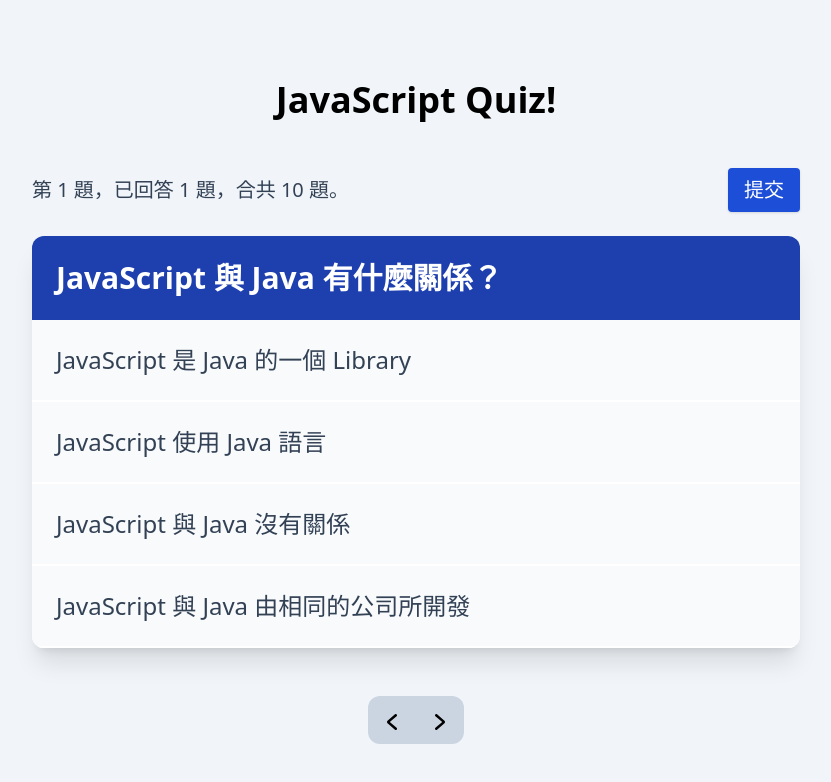
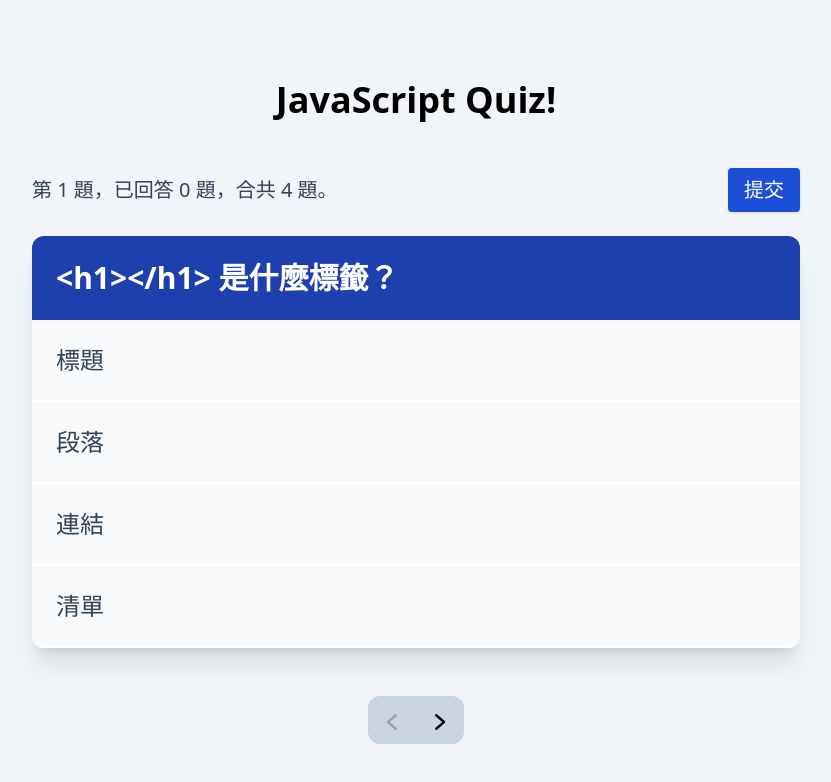
Before and after one commit to stevenlei/vue-quiz-app-with-composition-api, a Vue app: page / in a window 1280 px wide. Shown: the top 782 px of the page, without its empty margins (224-1055 px from the left). Built offline with nearby package versions, Linux system fonts and the light colour scheme.

Commit message:
display questions

```diff
--- a/src/App.vue
+++ b/src/App.vue
@@ -1,4 +1,61 @@
 <script setup>
+import { ref, reactive } from "vue";
+
+const currentQuestionIndex = ref(0);
+const questions = reactive([
+  {
+    id: 1,
+    question: "<h1></h1> 是什麼標籤？",
+    answers: [
+      { text: "標題", isCorrect: true },
+      { text: "段落", isCorrect: false },
+      { text: "連結", isCorrect: false },
+      { text: "清單", isCorrect: false },
+    ],
+  },
+  {
+    id: 2,
+    question: "<p></p> 是什麼標籤？",
+    answers: [
+      { text: "標題", isCorrect: false },
+      { text: "段落", isCorrect: true },
+      { text: "連結", isCorrect: false },
+      { text: "清單", isCorrect: false },
+    ],
+  },
+  {
+    id: 3,
+    question: "<a></a> 是什麼標籤？",
+    answers: [
+      { text: "標題", isCorrect: false },
+      { text: "段落", isCorrect: false },
+      { text: "連結", isCorrect: true },
+      { text: "清單", isCorrect: false },
+    ],
+  },
+  {
+    id: 4,
+    question: "<ul></ul> 是什麼標籤？",
+    answers: [
+      { text: "標題", isCorrect: false },
+      { text: "段落", isCorrect: false },
+      { text: "連結", isCorrect: false },
+      { text: "清單", isCorrect: true },
+    ],
+  },
+]);
+
+const prevQuestion = () => {
+  if (currentQuestionIndex.value > 0) {
+    currentQuestionIndex.value--;
+  }
+};
+
+const nextQuestion = () => {
+  if (currentQuestionIndex.value < questions.length - 1) {
+    currentQuestionIndex.value++;
+  }
+};
 </script>
 
 <template>
@@ -17,7 +74,10 @@
         text-xl text-slate-700
       "
     >
-      <span>第 1 題，已回答 1 題，合共 10 題。</span>
+      <span
+        >第 {{ currentQuestionIndex + 1 }} 題，已回答 0 題，合共
+        {{ questions.length }} 題。</span
+      >
       <button
         class="
           bg-blue-700
@@ -45,10 +105,12 @@
       "
     >
       <h2 class="p-6 bg-blue-800 text-white font-bold text-3xl">
-        JavaScript 與 Java 有什麼關係？
+        {{ questions[currentQuestionIndex].question }}
       </h2>
       <ul>
         <li
+          v-for="(answer, index) in questions[currentQuestionIndex].answers"
+          :key="index"
           class="
             p-6
             bg-slate-50
@@ -58,53 +120,26 @@
             cursor-pointer
           "
         >
-          JavaScript 是 Java 的一個 Library
-        </li>
-        <li
-          class="
-            p-6
-            bg-slate-50
-            border-b-2 border-white
-            text-2xl text-slate-700
-            hover:bg-slate-300
-            cursor-pointer
-          "
-        >
-          JavaScript 使用 Java 語言
-        </li>
-        <li
-          class="
-            p-6
-            bg-slate-50
-            border-b-2 border-white
-            text-2xl text-slate-700
-            hover:bg-slate-300
-            cursor-pointer
-          "
-        >
-          JavaScript 與 Java 沒有關係
-        </li>
-        <li
-          class="
-            p-6
-            bg-slate-50
-            border-b-2 border-white
-            text-2xl text-slate-700
-            hover:bg-slate-300
-            cursor-pointer
-          "
-        >
-          JavaScript 與 Java 由相同的公司所開發
+          {{ answer.text }}
         </li>
       </ul>
     </div>
 
     <div class="flex mt-12 mb-6">
       <ul class="flex bg-slate-300 rounded-xl overflow-hidden">
-        <li class="hover:bg-slate-400 px-4 py-3 cursor-pointer">
+        <li
+          class="px-4 py-3 cursor-pointer"
+          :class="{
+            'cursor-not-allowed hover:bg-slate-300 text-slate-300':
+              currentQuestionIndex === 0,
+            'hover:bg-slate-400': false,
+          }"
+          @click="prevQuestion"
+        >
           <svg
             xmlns="http://www.w3.org/2000/svg"
             class="inline-block w-4 h-4"
+            :class="{ 'fill-slate-400': currentQuestionIndex === 0 }"
             viewBox="0 0 24 24"
           >
             <path
@@ -112,10 +147,21 @@
             ></path>
           </svg>
         </li>
-        <li class="hover:bg-slate-400 px-4 py-3 cursor-pointer">
+        <li
+          class="px-4 py-3 cursor-pointer"
+          :class="{
+            'cursor-not-allowed hover:bg-slate-300 text-slate-300':
+              currentQuestionIndex === questions.length - 1,
+            'hover:bg-slate-400': currentQuestionIndex !== questions.length - 1,
+          }"
+          @click="nextQuestion"
+        >
           <svg
             xmlns="http://www.w3.org/2000/svg"
             class="inline-block w-4 h-4"
+            :class="{
+              'fill-slate-400': currentQuestionIndex === questions.length - 1,
+            }"
             viewBox="0 0 24 24"
           >
             <path
```
